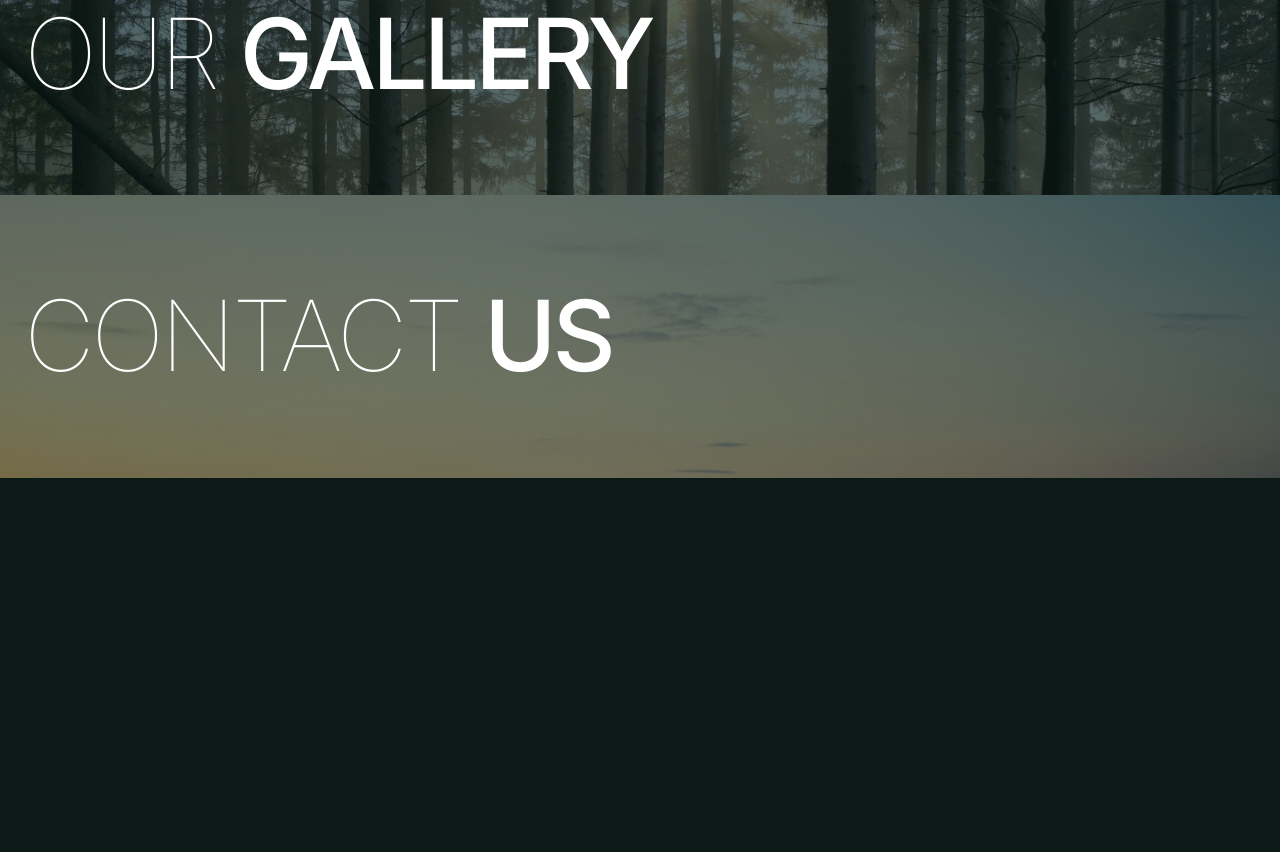
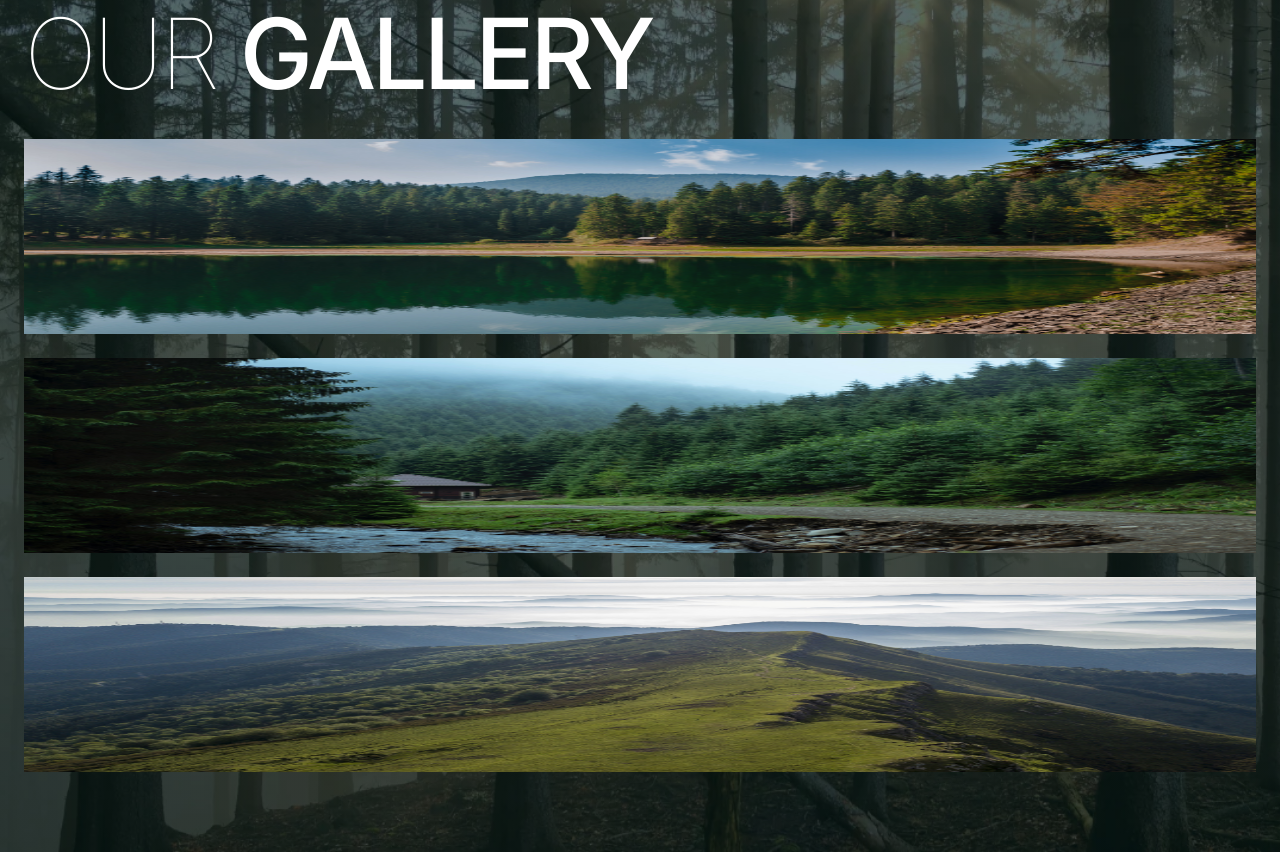
Before and after one commit to DisRachik/carp-travel, a Next.js app: page / in a window 1280 px wide. Shown: the part 2740-3592 px from the top of the page. Before the commit the page ends 3218 px from the top, so only its background shows below. Built offline with nearby package versions, Linux system fonts and the light colour scheme.

Commit message:
feat: add slider to gallery

```diff
--- a/src/app/_sections/gallery-section.tsx
+++ b/src/app/_sections/gallery-section.tsx
@@ -1,16 +1,41 @@
+'use client';
+
+import clsx from 'clsx';
+import Image from 'next/image';
 import { Section, Container, Title } from '@/components';
 import { section } from '@/components/section';
 
+import { Swiper, SwiperSlide } from 'swiper/react';
+import 'swiper/css';
+
 import content from '@/data/content.json';
 const { title, cards } = content.gallery;
+const images = [...cards, ...cards];
 
 const GallerySection = () => {
 	return (
 		<Section sectionTitle={section.Gallery} className=''>
 			<Container className=''>
-				<Title sectionName={section.Gallery} elementName='h2' className=''>
+				<Title sectionName={section.Gallery} elementName='h2' className='mb-6'>
 					{title}
 				</Title>
+
+				<Swiper
+					className={clsx('h-[633px]', 'mySwiper')}
+					direction='vertical'
+					slidesPerView={3}
+					spaceBetween={24}
+					loop={true}
+				>
+					{images.map(({ image, alt, id }, itemId) => {
+						const key = +id > 3 ? id : itemId;
+						return (
+							<SwiperSlide key={key} className='relative'>
+								<Image src={image} alt={alt} fill />
+							</SwiperSlide>
+						);
+					})}
+				</Swiper>
 			</Container>
 		</Section>
 	);
--- a/src/app/_sections/services-section.tsx
+++ b/src/app/_sections/services-section.tsx
@@ -8,25 +8,16 @@ import 'swiper/css';
 import 'swiper/css/effect-fade';
 
 import content from '@/data/content.json';
-import { useEffect, useState } from 'react';
-import { useScreenSize } from '@/hooks';
 const { title: sectionName, cards } = content.services;
 const cardsName = cards.map(({ id, title }) => ({ id, title }));
 
 const ServicesSection = () => {
-	const [_, setCurrentCard] = useState<any>(0);
-
 	return (
 		<Section sectionTitle={section.Services} className='pb-0 pt-0 md:pb-0 md:pt-0 xl:pb-0 xl:pt-0'>
-			<Swiper effect={'fade'} modules={[EffectFade, Pagination, A11y]} onSwiper={setCurrentCard} className='mySwiper'>
+			<Swiper effect={'fade'} modules={[EffectFade, Pagination, A11y]} onSwiper={() => {}} className='mySwiper'>
 				{cards.map((card, i, arr) => (
 					<SwiperSlide key={card.id}>
-						<ServicesCard
-							data={cardsName}
-							card={card}
-							sectionName={sectionName}
-							currentCard={i}
-						/>
+						<ServicesCard data={cardsName} card={card} sectionName={sectionName} currentCard={i} />
 					</SwiperSlide>
 				))}
 			</Swiper>
--- a/src/data/content.json
+++ b/src/data/content.json
@@ -87,15 +87,18 @@
 		"cards": [
 			{
 				"id": "1",
-				"image": "/images/gallery/gallery-card-1.jpg"
+				"image": "/images/gallery/gallery-card-1.jpg",
+				"alt": "The lake in the mountain in the middle of the forest"
 			},
 			{
 				"id": "2",
-				"image": "/images/gallery/gallery-card-2.jpg"
+				"image": "/images/gallery/gallery-card-2.jpg",
+				"alt": "The mountain river near the road"
 			},
 			{
 				"id": "3",
-				"image": "/images/gallery/gallery-card-3.jpg"
+				"image": "/images/gallery/gallery-card-3.jpg",
+				"alt": "overlook to the peak of some mountain"
 			}
 		]
 	},
```
